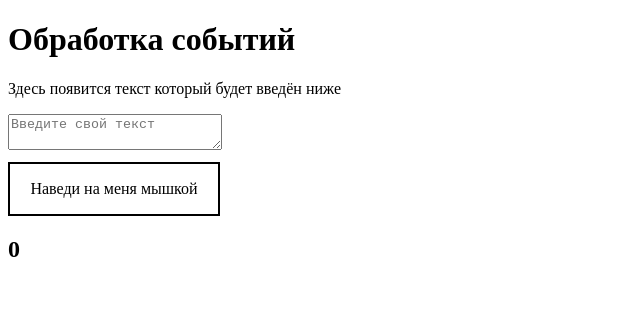
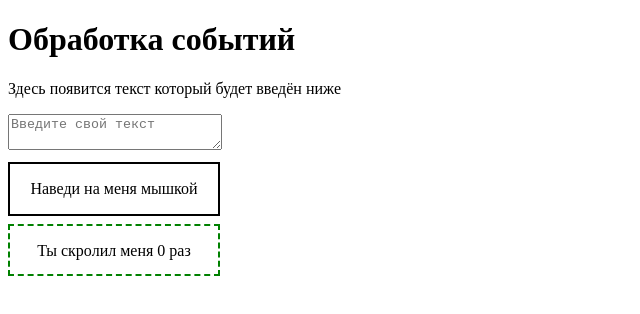
Before and after one commit to Melderey/Creative-homework, a React (Create React App) app: page / in a window 1280 px wide. Shown: the top 314 px of the page, without its empty margins (0-640 px from the left). Built offline with nearby package versions, Linux system fonts and the light colour scheme.

Commit message:
Feat scroll event

```diff
--- a/src/components/App.css
+++ b/src/components/App.css
@@ -1,3 +1,7 @@
+#textAreaTarget {
+  width: 13rem;
+}
+
 #mouseTarget {
   margin-top: 0.5rem;
   text-align: center;
@@ -5,6 +9,11 @@
   border: 2px solid #000;
 }
 
-#textAreaTarget {
+#scrollTarget {
+  margin-top: 0.5rem;
+  text-align: center;
   width: 13rem;
+  height: 3rem;
+  border: 2px dashed green;
+  overflow: auto;
 }
--- a/src/components/App.jsx
+++ b/src/components/App.jsx
@@ -12,23 +12,31 @@ class App extends React.Component {
     this.handlerChange = this.handlerChange.bind(this);
     this.handlerMouseEnter = this.handlerMouseEnter.bind(this);
     this.handlerMouseLeave = this.handlerMouseLeave.bind(this);
+    this.handlerScroll = this.handlerScroll.bind(this);
   }
 
   handlerChange(e) {
-    this.setState((state) => ({
+    this.setState(() => ({
       textArea: e.target.value,
     }));
   }
 
   handlerMouseEnter() {
-    this.setState((state) => ({
+    this.setState(() => ({
       textMouse: "Входит и...",
     }));
   }
 
   handlerMouseLeave() {
+    this.setState(() => ({
+      textMouse: "...выходит",
+    }));
+  }
+
+  handlerScroll() {
+    console.log("Scroll event detected!");
     this.setState((state) => ({
-      textMouse: "...выходит",
+      counter: state.counter + 1,
     }));
   }
 
@@ -43,8 +51,6 @@ class App extends React.Component {
               ? textArea
               : "Здесь появится текст который будет введён ниже"}
           </p>
-        </div>
-
           <form>
             <textarea
               id="textAreaTarget"
@@ -52,6 +58,7 @@ class App extends React.Component {
               onChange={this.handlerChange}
             ></textarea>
           </form>
+        </div>
 
         <div
           id="mouseTarget"
@@ -61,8 +68,9 @@ class App extends React.Component {
         >
           <p>{textMouse}</p>
         </div>
-
-        <h2>{this.state.counter}</h2>
+        <div id="scrollTarget" onScroll={this.handlerScroll}>
+          <p>Ты скролил меня {counter} раз</p>
+        </div>
       </div>
     );
   }
```
Lines whose indentation alone changed are shown as unchanged.
